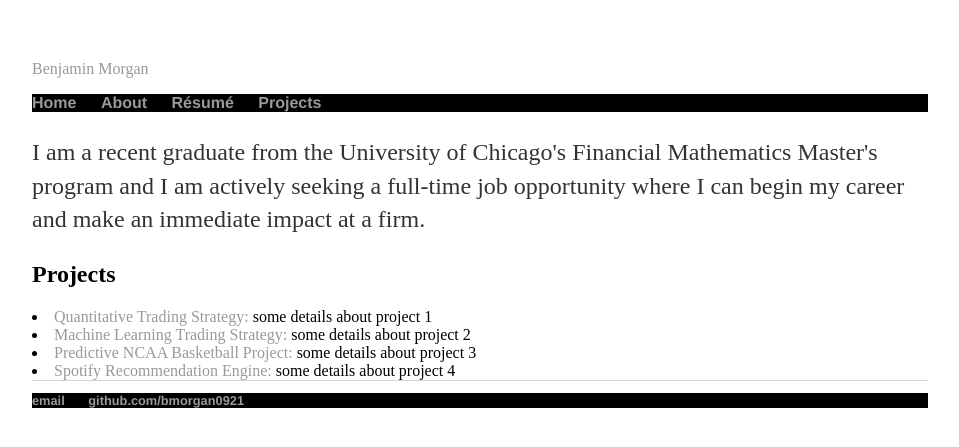
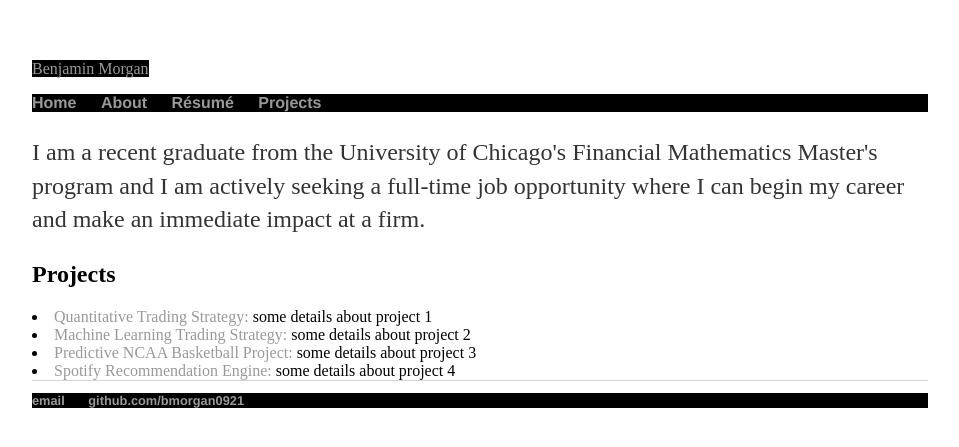
Before and after one commit to bmorgan0921/bmorgan0921.github.io, a Jekyll site: the page built from index.html, in a window 1280 px wide. Shown: the top 447 px of the page, without its empty margins (160-1119 px from the left). Built offline with Jekyll 4.4.1, drawn with Linux system fonts in a browser that asks for light colours.

Commit message:
added navbar-brand styling

```diff
--- a/css/main.css
+++ b/css/main.css
@@ -2,6 +2,11 @@ body {
     margin: 60px auto;
     width: 70%;
 }
+.navbar-brand {
+    background-color: black;
+    overflow: hidden;
+}
+
 nav ul, footer ul {
     font-family:'Helvetica', 'Arial', 'Sans-Serif';
     padding: 0px;
```
